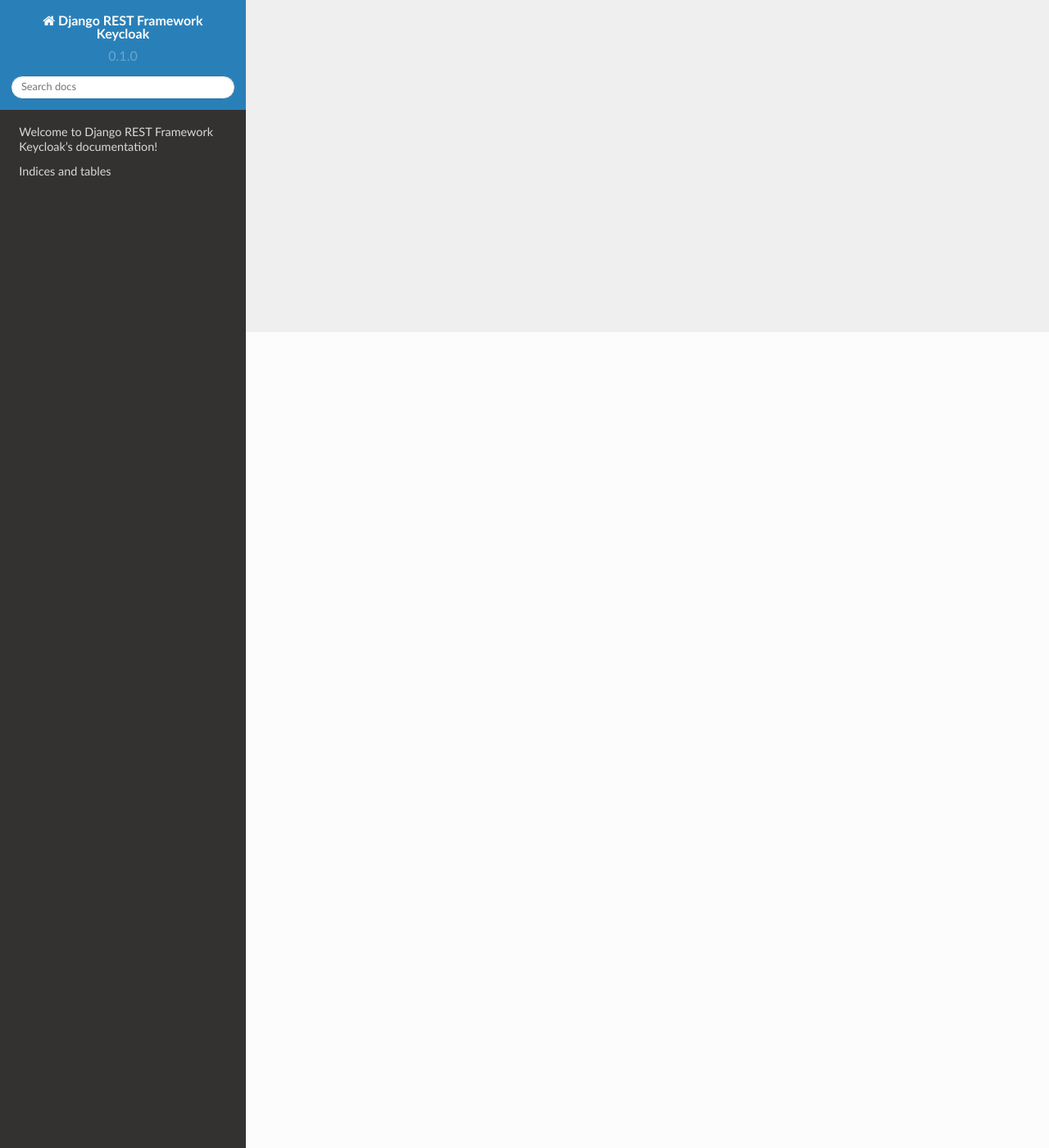
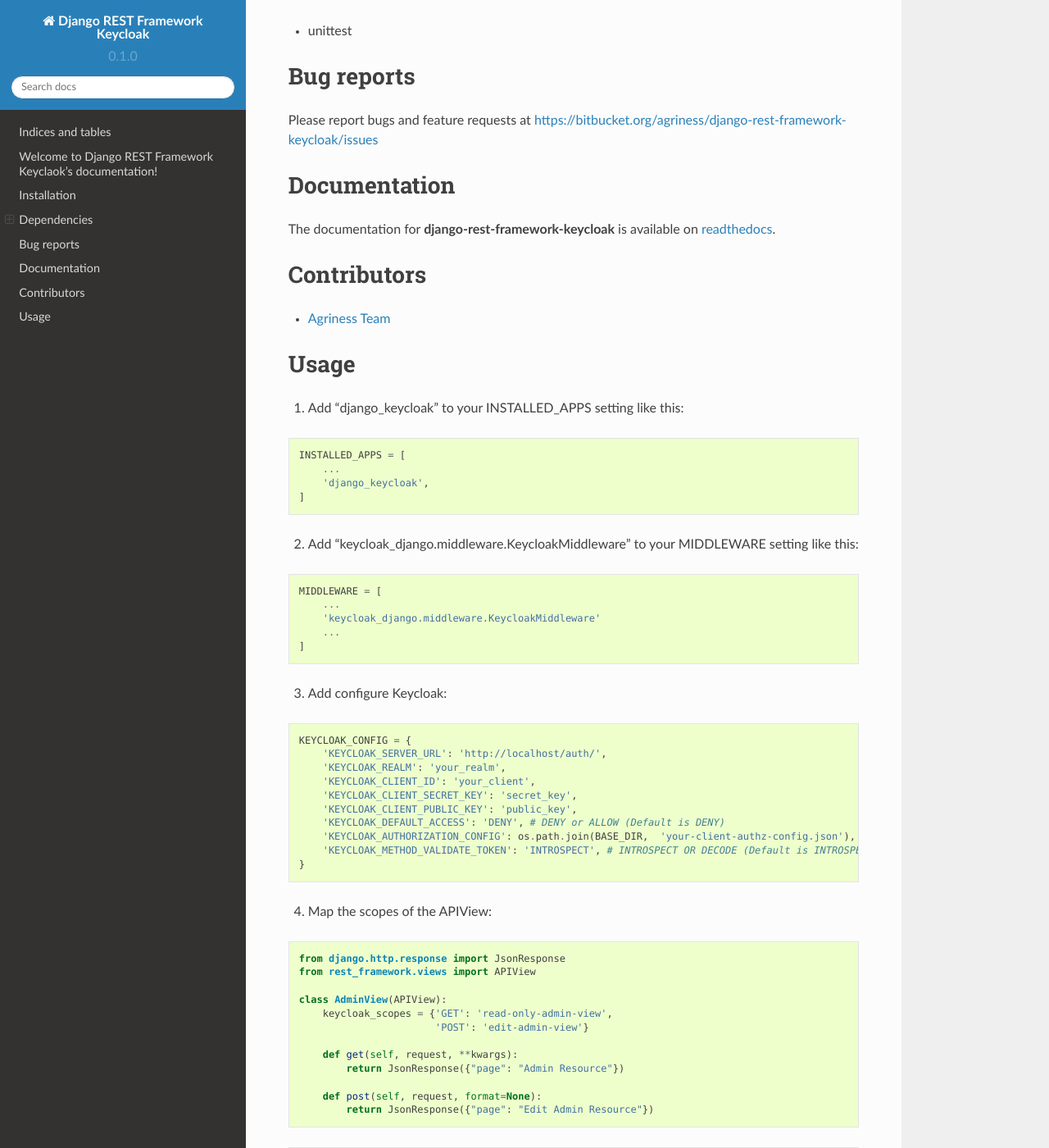
Before and after one commit to marcospereirampj/django-rest-framework-keycloak, a Sphinx documentation site: the page built from docs/source/index.rst, in a window 1280 px wide and 1400 px high, scrolled down 995 px. Shown: the whole window at 82% size. Built offline with Sphinx 7.4.7 and the Read the Docs theme 2.0.0, drawn with Linux system fonts in a browser that asks for light colours; some of the changed text lies outside the part shown.

Commit message:
Update docs.

```diff
--- a/docs/source/index.rst
+++ b/docs/source/index.rst
@@ -18,3 +14,109 @@
 * :ref:`genindex`
 * :ref:`modindex`
 * :ref:`search`
+
+.. image:: https://readthedocs.org/projects/django-rest-framework-keycloak/badge/?version=latest
+   :target: http://django-rest-framework-keycloak.readthedocs.io/en/latest/?badge=latest
+   :alt: Documentation Status
+
+
+Welcome to Django REST Framework Keyclaok's documentation!
+==========================================================
+
+**django-rest-framework-keycloak** package provides Keycloak support.
+
+Installation
+==================
+
+Via Pypi Package::
+
+   $ pip install django-rest-framework-keycloak
+
+Manually::
+
+   $ python setup.py install
+
+Dependencies
+==================
+
+**django-rest-framework-keycloak** depends on:
+
+* Python 3
+* `django <https://www.djangoproject.com/>`_
+* `djangorestframework <http://www.django-rest-framework.org/>`_
+* `python-keycloak <http://python-keycloak.readthedocs.io/en/latest/>`_
+
+Tests Dependencies
+------------------
+
+* unittest
+
+Bug reports
+==================
+
+Please report bugs and feature requests at
+`https://bitbucket.org/agriness/django-rest-framework-keycloak/issues <https://bitbucket.org/agriness/django-rest-framework-keycloak/issues>`_
+
+Documentation
+==================
+
+The documentation for **django-rest-framework-keycloak** is available on `readthedocs <http://python-keycloak.readthedocs.io>`_.
+
+Contributors
+==================
+
+* `Agriness Team <http://www.agriness.com/pt/>`_
+
+Usage
+=====
+
+1. Add "django_keycloak" to your INSTALLED_APPS setting like this:
+
+.. code-block:: python
+
+    INSTALLED_APPS = [
+        ...
+        'django_keycloak',
+    ]
+
+2. Add "keycloak_django.middleware.KeycloakMiddleware" to your MIDDLEWARE setting like this:
+
+.. code-block:: python
+
+   MIDDLEWARE = [
+       ...
+       'keycloak_django.middleware.KeycloakMiddleware'
+       ...
+   ]
+
+3. Add configure Keycloak:
+
+.. code-block:: python
+
+   KEYCLOAK_CONFIG = {
+       'KEYCLOAK_SERVER_URL': 'http://localhost/auth/',
+       'KEYCLOAK_REALM': 'your_realm',
+       'KEYCLOAK_CLIENT_ID': 'your_client',
+       'KEYCLOAK_CLIENT_SECRET_KEY': 'secret_key',
+       'KEYCLOAK_CLIENT_PUBLIC_KEY': 'public_key',
+       'KEYCLOAK_DEFAULT_ACCESS': 'DENY', # DENY or ALLOW (Default is DENY)
+       'KEYCLOAK_AUTHORIZATION_CONFIG': os.path.join(BASE_DIR,  'your-client-authz-config.json'),
+       'KEYCLOAK_METHOD_VALIDATE_TOKEN': 'INTROSPECT', # INTROSPECT OR DECODE (Default is INTROSPECT)
+   }
+
+4. Map the scopes of the APIView:
+
+.. code-block:: python
+
+   from django.http.response import JsonResponse
+   from rest_framework.views import APIView
+
+   class AdminView(APIView):
+       keycloak_scopes = {'GET': 'read-only-admin-view',
+                          'POST': 'edit-admin-view'}
+
+       def get(self, request, **kwargs):
+           return JsonResponse({"page": "Admin Resource"})
+
+       def post(self, request, format=None):
+           return JsonResponse({"page": "Edit Admin Resource"})
```
Also changed, not shown: other parts of docs/source/index.rst (+0 -4 lines).
